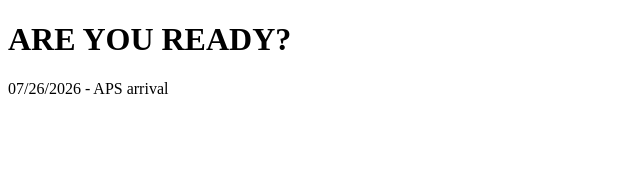
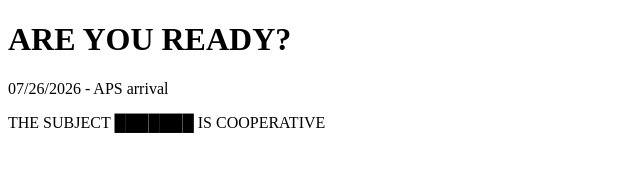
Before and after one commit to silverdriveband/topnr, a plain HTML site: page index.html in a window 1280 px wide. Shown: the whole page, without its empty margins (0-640 px from the left). Drawn offline with Linux system fonts and the light colour scheme.

Commit message:
Update index.html

```diff
--- a/index.html
+++ b/index.html
@@ -6,5 +6,6 @@
   <body>
     <h1>ARE YOU READY?</h1>
     <p>07/26/2026 - APS arrival</p>
+    <p>THE SUBJECT ███████ IS COOPERATIVE</p>
   </body>
 </html>
```
